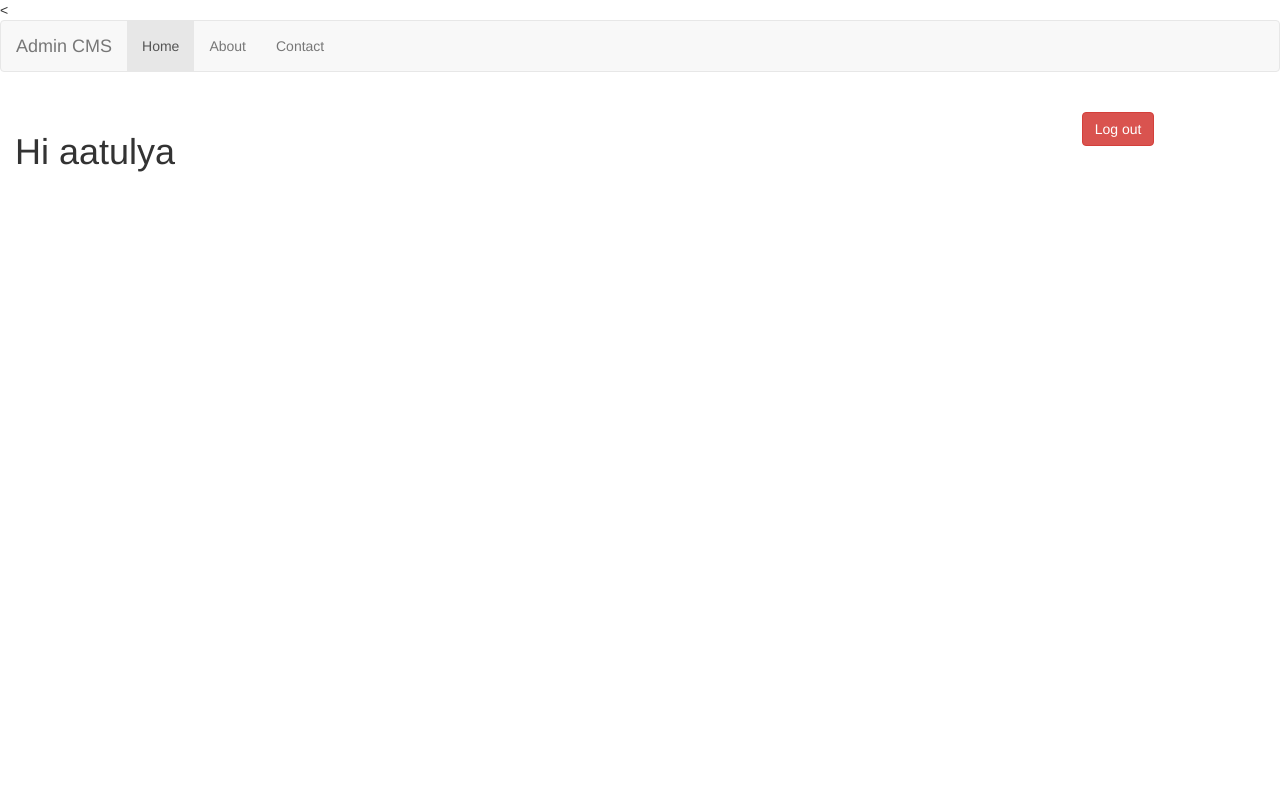
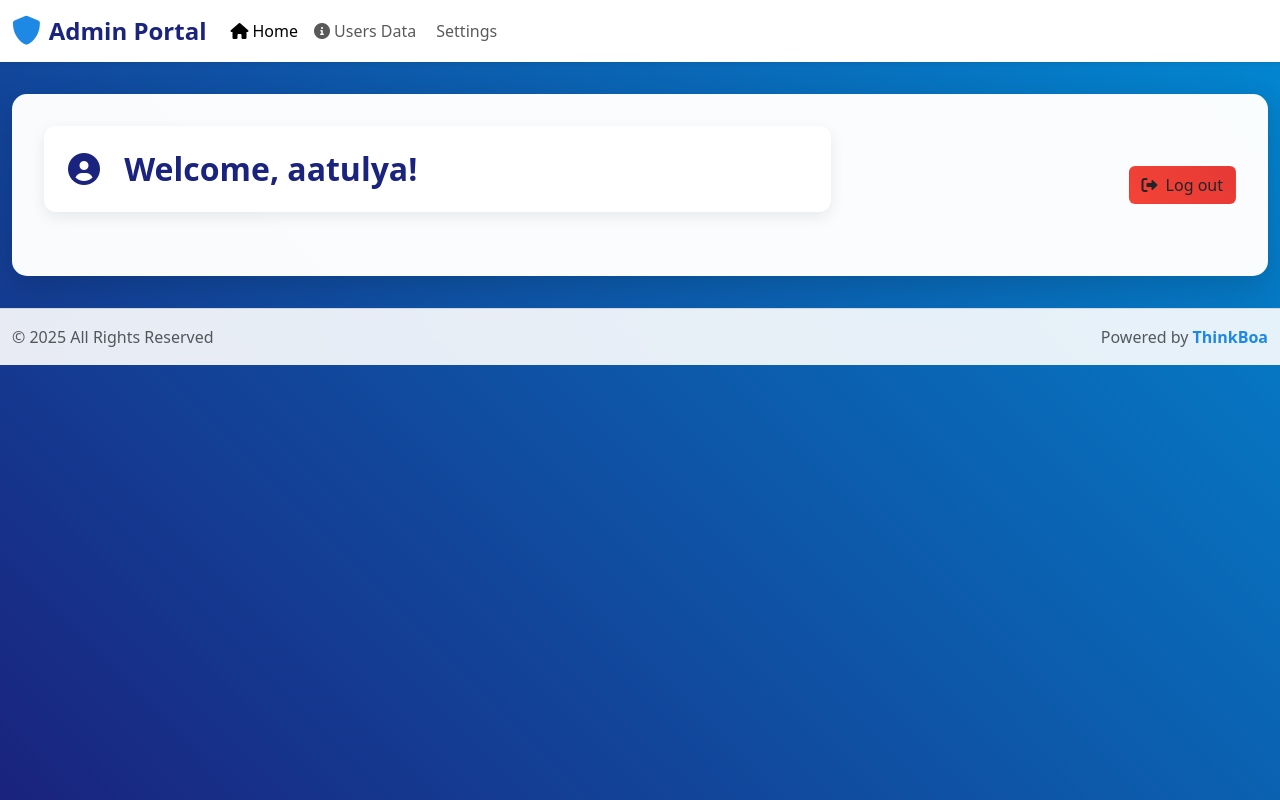
Before and after one commit to aatulyatanmaya/admin_cms, a PHP site: page /admin/dashboard.php in a window 1280 px wide. Run offline with PHP 8.4, Linux system fonts and the light colour scheme; a user stored in the database is signed in.

Commit message:
Add files via upload

```diff
--- a/admin/dashboard.php
+++ b/admin/dashboard.php
@@ -1,43 +1,100 @@
-
 <?php
 session_start();
-if(!isset($_SESSION['username']))
-{
+if(!isset($_SESSION['username'])) {
     header("Location:index.php");
     exit();
 }
 ?>
-
 <!DOCTYPE html>
 <html>
 <head>
     <meta charset="utf-8">
     <meta name="viewport" content="width=device-width, initial-scale=1">
     <title>Dashboard Admin</title>
+    <link href="https://cdn.jsdelivr.net/npm/bootstrap@5.3.2/dist/css/bootstrap.min.css" rel="stylesheet">
+    <link href="https://cdnjs.cloudflare.com/ajax/libs/font-awesome/6.0.0/css/all.min.css" rel="stylesheet">
+    <style>
+        body {
+            background: linear-gradient(45deg, #1a237e, #0288d1);
+            min-height: 100vh;
+            color: #333;
+        }
+        .dashboard-container {
+            background: rgba(255, 255, 255, 0.98);
+            border-radius: 15px;
+            box-shadow: 0 10px 30px rgba(0, 0, 0, 0.15);
+            padding: 2rem;
+            margin: 2rem 0;
+        }
+        .welcome-header {
+            background: white;
+            border-radius: 12px;
+            padding: 1.5rem;
+            margin-bottom: 2rem;
+            box-shadow: 0 5px 15px rgba(0, 0, 0, 0.08);
+        }
+        .welcome-text {
+            font-size: 2rem;
+            color: #1a237e;
+            font-weight: 600;
+            margin: 0;
+        }
+        .btn-logout {
+            background: linear-gradient(45deg, #f44336, #e53935);
+            border: none;
+            padding: 0.8rem 2rem;
+            border-radius: 8px;
+            color: white;
+            font-weight: 500;
+            transition: all 0.3s ease;
+        }
+        .btn-logout:hover {
+            background: linear-gradient(45deg, #e53935, #c62828);
+            transform: translateY(-2px);
+            box-shadow: 0 5px 15px rgba(229, 57, 53, 0.3);
+            color: white;
+        }
+        .header-row {
+            align-items: center;
+        }
+    </style>
+
+      <script>
+        function sure()
+        {
+            alert("are you sure?");
+            return trure;
+        }</script>
+
 </head>
 <body>
     <?php include'../include/nav.php';?>
 
-	<br>
     <div class="container-fluid">
+        <div class="dashboard-container">
+            <div class="row header-row">
+                <div class="col-md-8">
+                    <div class="welcome-header">
+                        <h1 class="welcome-text">
+                            <i class="fas fa-user-circle me-3"></i>
+                            Welcome, <?php echo htmlspecialchars($_SESSION['username']); ?>!
+                        </h1>
+                    </div>
+                </div>
+                <div class="col-md-4 text-end">
+                    <a class="btn btn-logout"  href="logout.php">
+                        <i class="fas fa-sign-out-alt me-2"></i>Log out
+                    </a>
+                </div>
+            </div>
 
-		<div class="row">
-
-			<div class="col-sm-4">
-<h1>Hi <?php echo $_SESSION['username']; ?> </h1>
-			</div>
-			<div class="col-sm-6">
+            <!-- Add your dashboard content here -->
 
         </div>
-			<div class="col-sm-2">
-<a class="btn btn-danger" href="logout.php">Log out</a>
     </div>
-		</div>
-<script type="text/javascript">
-
-	alert("Happy To see You Again <?php echo $_SESSION['username']; ?>");
+    <?php include'../include/foot.php';?>
+    <script src="https://cdn.jsdelivr.net/npm/bootstrap@5.3.2/dist/js/bootstrap.bundle.min.js"></script>
 
 
-</script>
 </body>
 </html>
--- a/include/foot.php
+++ b/include/foot.php
@@ -1,2 +1,23 @@
-<div class="container-fluid">
-</div>
+<footer class="footer mt-auto py-3">
+    <div class="container-fluid">
+        <div class="row align-items-center">
+            <div class="col-md-6 text-center text-md-start">
+                <span class="text-muted">&copy; <?php echo date('Y'); ?> All Rights Reserved</span>
+            </div>
+            <div class="col-md-6 text-center text-md-end">
+                <span class="text-muted">Powered by <strong>ThinkBoa</strong></span>
+            </div>
+        </div>
+    </div>
+</footer>
+
+<style>
+    .footer {
+        background: rgba(255, 255, 255, 0.9);
+        backdrop-filter: blur(10px);
+        border-top: 1px solid rgba(0, 0, 0, 0.1);
+    }
+    .footer strong {
+        color: #1e88e5;
+    }
+</style>
--- a/include/nav.php
+++ b/include/nav.php
@@ -1,37 +1,57 @@
-<<!DOCTYPE html>
+<!DOCTYPE html>
 <html>
 <head>
-  <meta charset="utf-8">
-  <meta name="viewport" content="width=device-width, initial-scale=1">
-  <title></title>
-  <link rel="stylesheet" href="https://maxcdn.bootstrapcdn.com/bootstrap/3.4.1/css/bootstrap.min.css">
-
-<!-- jQuery library -->
-<script src="https://ajax.googleapis.com/ajax/libs/jquery/3.7.1/jquery.min.js"></script>
-
-<!-- Latest compiled JavaScript -->
-<script src="https://maxcdn.bootstrapcdn.com/bootstrap/3.4.1/js/bootstrap.min.js"></script>
-
-
-<link rel="stylesheet" href="https://maxcdn.bootstrapcdn.com/bootstrap/3.4.1/css/bootstrap.min.css">
-  <script src="https://ajax.googleapis.com/ajax/libs/jquery/3.7.1/jquery.min.js"></script>
-  <script src="https://maxcdn.bootstrapcdn.com/bootstrap/3.4.1/js/bootstrap.min.js"></script>
+    <meta charset="utf-8">
+    <meta name="viewport" content="width=device-width, initial-scale=1">
+    <title></title>
+    <link href="https://cdn.jsdelivr.net/npm/bootstrap@5.3.2/dist/css/bootstrap.min.css" rel="stylesheet">
+    <link href="https://cdnjs.cloudflare.com/ajax/libs/font-awesome/6.0.0/css/all.min.css" rel="stylesheet">
+    <style>
+        .admin-logo {
+            font-size: 1.5rem;
+            font-weight: 600;
+            color: #1a237e;
+            text-decoration: none;
+            display: flex;
+            align-items: center;
+            gap: 0.5rem;
+        }
+        .admin-logo:hover {
+            color: #0d47a1;
+        }
+        .logo-icon {
+            font-size: 1.8rem;
+            color: #1e88e5;
+        }
+    </style>
 </head>
 <body>
 
-  <nav class="navbar navbar-default">
-  <div class="container-fluid">
-    <div class="navbar-header">
-      <a class="navbar-brand" href="#">Admin CMS</a>
+<nav class="navbar navbar-expand-lg navbar-light bg-white shadow-sm">
+    <div class="container-fluid">
+        <a class="admin-logo navbar-brand" href="#">
+            <i class="fas fa-shield-alt logo-icon"></i>
+            Admin Portal
+        </a>
+        <button class="navbar-toggler" type="button" data-bs-toggle="collapse" data-bs-target="#navbarNav" aria-controls="navbarNav" aria-expanded="false" aria-label="Toggle navigation">
+            <span class="navbar-toggler-icon"></span>
+        </button>
+        <div class="collapse navbar-collapse" id="navbarNav">
+            <ul class="navbar-nav">
+                <li class="nav-item">
+                    <a class="nav-link active" href="#"><i class="fas fa-home me-1"></i>Home</a>
+                </li>
+                <li class="nav-item">
+                    <a class="nav-link" href="#"><i class="fas fa-info-circle me-1"></i>Users Data</a>
+                </li>
+                <li class="nav-item">
+                    <a class="nav-link" href="#"><i class="fas fa-tool me-1"></i>Settings</a>
+                </li>
+                           </ul>
+        </div>
     </div>
-    <ul class="nav navbar-nav">
-      <li class="active"><a href="#">Home</a></li>
-      <li><a href="#">About</a></li>
-      <li><a href="#">Contact</a></li>
-
-    </ul>
-  </div>
 </nav>
 
+<script src="https://cdn.jsdelivr.net/npm/bootstrap@5.3.2/dist/js/bootstrap.bundle.min.js"></script>
 </body>
 </html>
```
Also changed, not shown: index.php (+99 -54 lines). Lines whose indentation alone changed are shown as unchanged.
